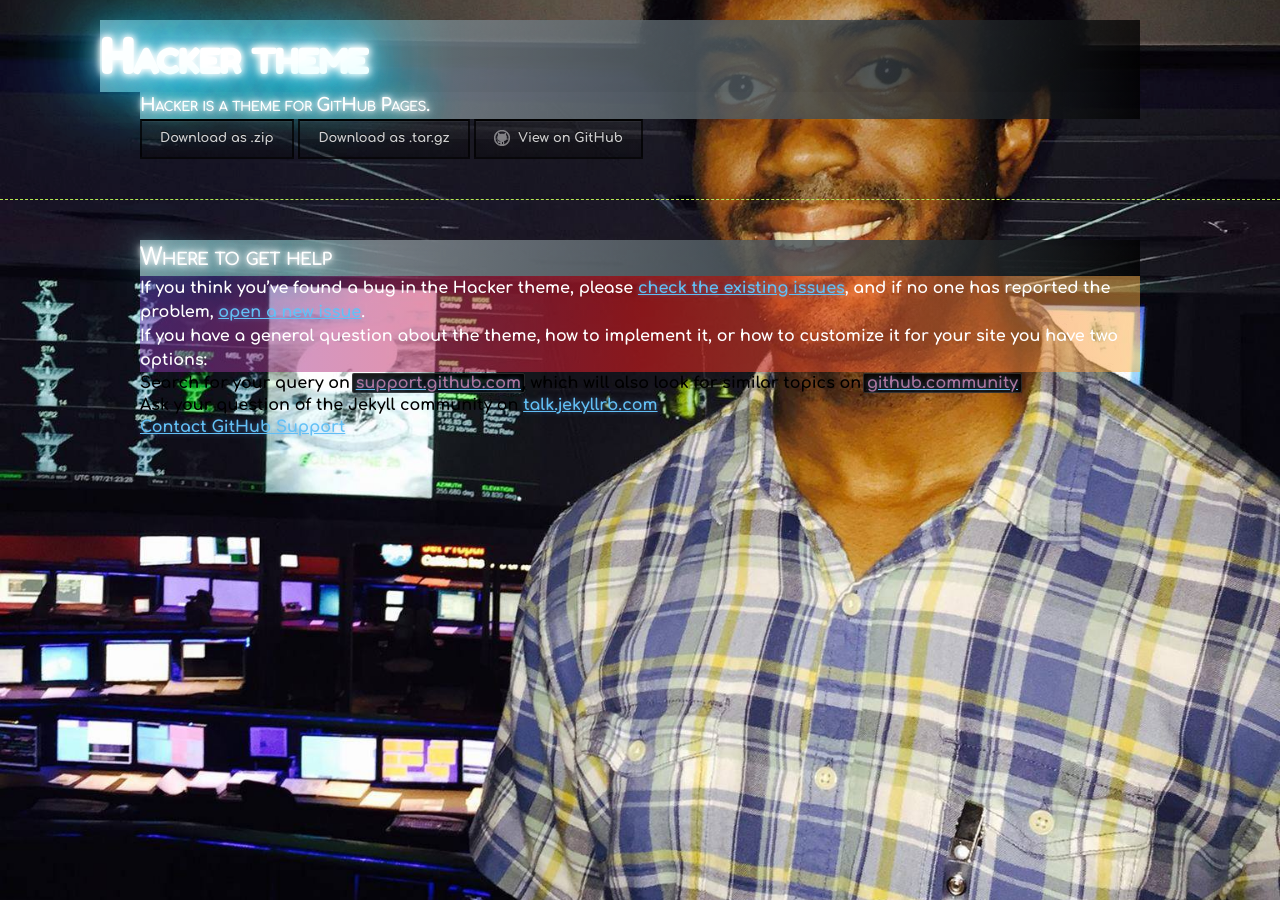
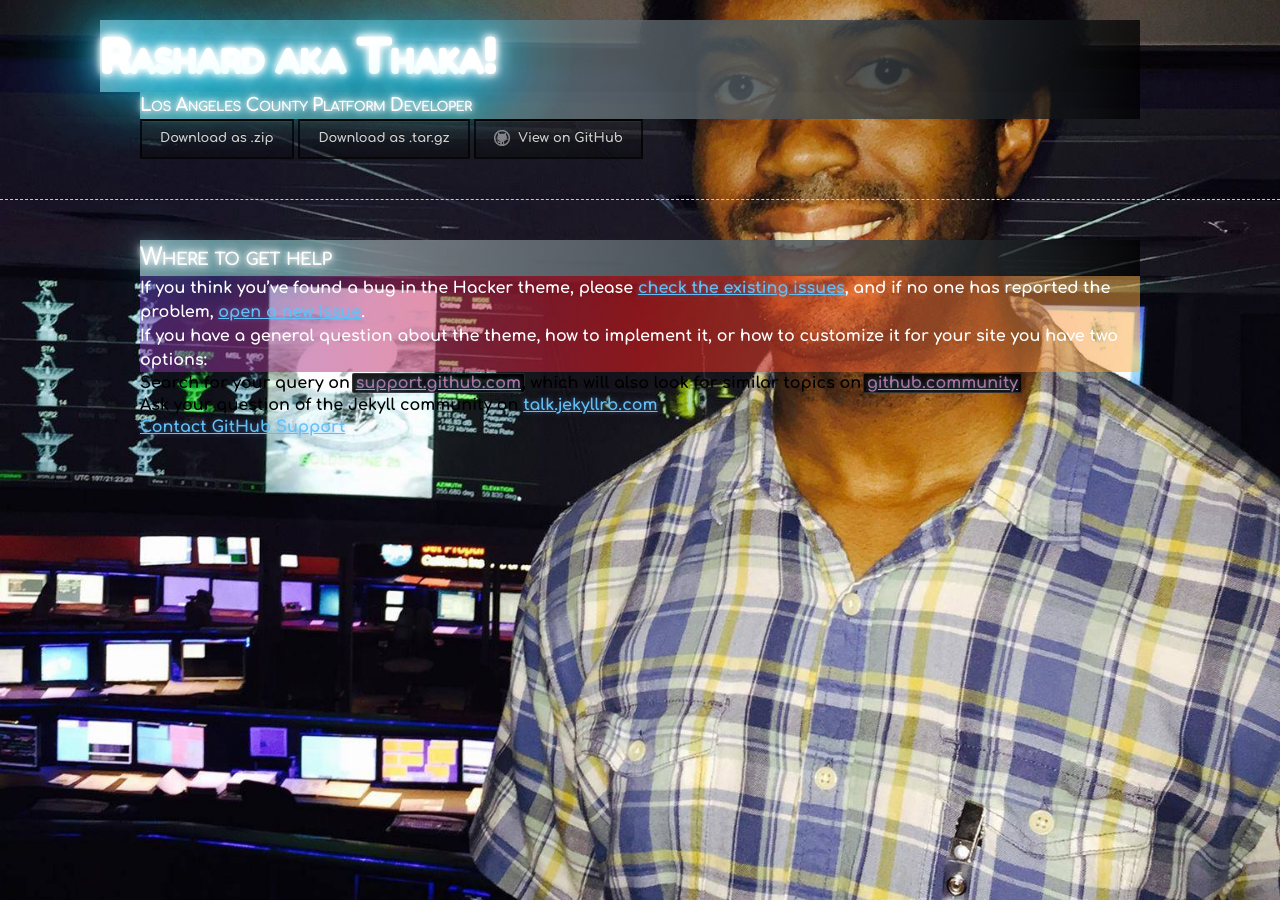
Before and after one commit to ricoThaka/cv, a Jekyll site: the page built from docs/SUPPORT.md, in a window 1280 px wide. Built offline with Jekyll 4.4.1, drawn with Linux system fonts in a browser that asks for light colours; some web fonts are replaced; our own code applies the rules of GitHub Pages for plain Markdown files.

Commit message:
Update _config.yml

```diff
--- a/_config.yml
+++ b/_config.yml
@@ -1,5 +1,5 @@
-title: Hacker theme
-description: Hacker is a theme for GitHub Pages.
+title: Rashard aka Thaka!
+description: Los Angeles County Platform Developer
 show_downloads: true
 google_analytics:
 theme: jekyll-theme-hacker
```
